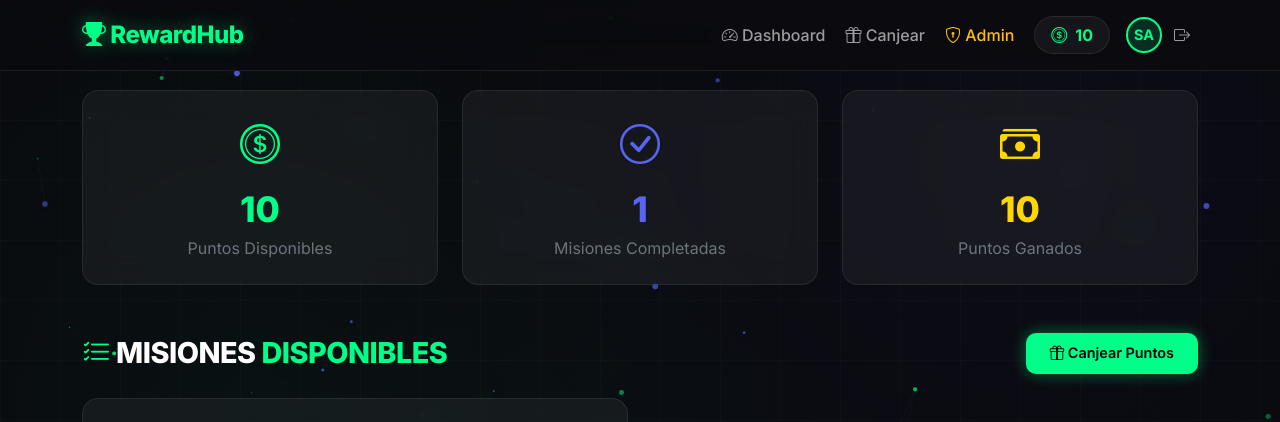
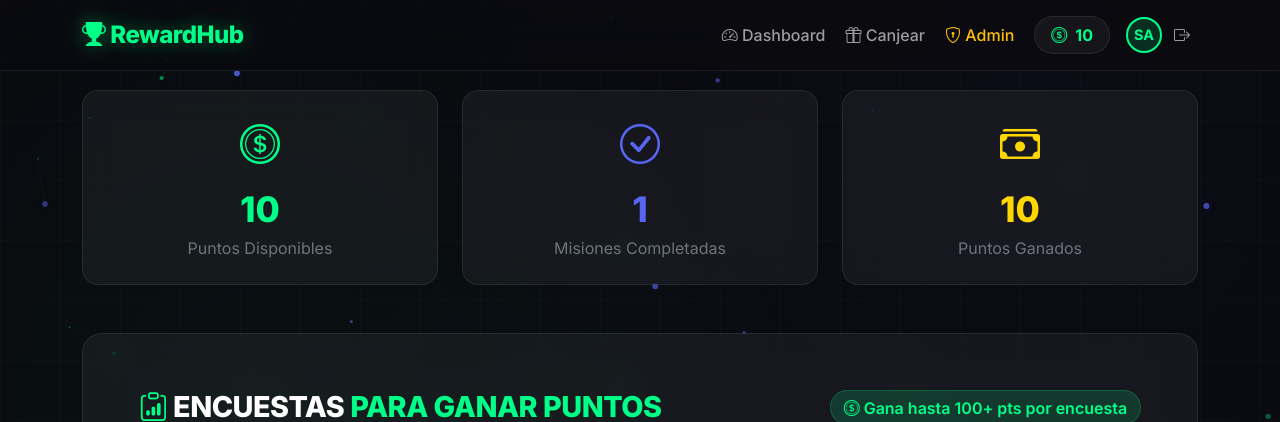
Before and after one commit to maiguxd/reward-platform, a Flask app: page /dashboard in a window 1280 px wide. Shown: the top 422 px of the page. Run offline with Flask 3, Linux system fonts and the light colour scheme; a user stored in the database is signed in; tables that the repository leaves empty hold one stand-in row (values such as "Sample post").

Commit message:
Add CPX survey wall iframe to dashboard

```diff
--- a/app/templates/dashboard.html
+++ b/app/templates/dashboard.html
@@ -24,6 +24,20 @@
             <p class="text-secondary mb-0">Puntos Ganados</p>
         </div>
     </div>
+</div>
+
+<div class="glass-card mb-5" style="border: 1px solid var(--glass-border); border-radius: 20px; overflow: hidden;">
+    <div class="p-4 pb-0 d-flex flex-wrap justify-content-between align-items-center gap-2">
+        <h2 class="section-title mb-0"><i class="bi bi-clipboard-data" style="color: var(--primary);"></i> ENCUESTAS <span class="highlight">PARA GANAR PUNTOS</span></h2>
+        <span class="badge-neon fs-6"><i class="bi bi-coin"></i> Gana hasta 100+ pts por encuesta</span>
+    </div>
+    <iframe
+        src="https://offers.cpx-research.com/index.php?app_id=34998&ext_user_id={{ current_user.id }}&username={{ current_user.username }}&subid_1={{ current_user.id }}&subid_2=rewardhub"
+        width="100%"
+        height="2200px"
+        frameBorder="0"
+        style="border: none; background: transparent;"
+        title="Encuestas para ganar puntos"></iframe>
 </div>
 
 <div class="d-flex flex-wrap justify-content-between align-items-center mb-4">
```
